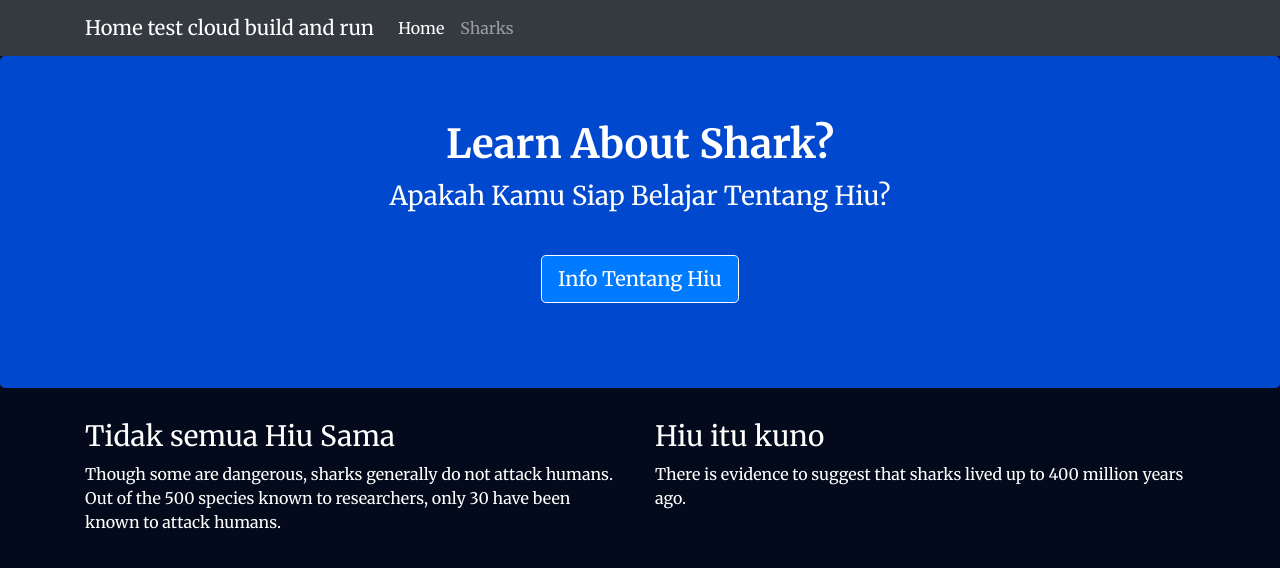
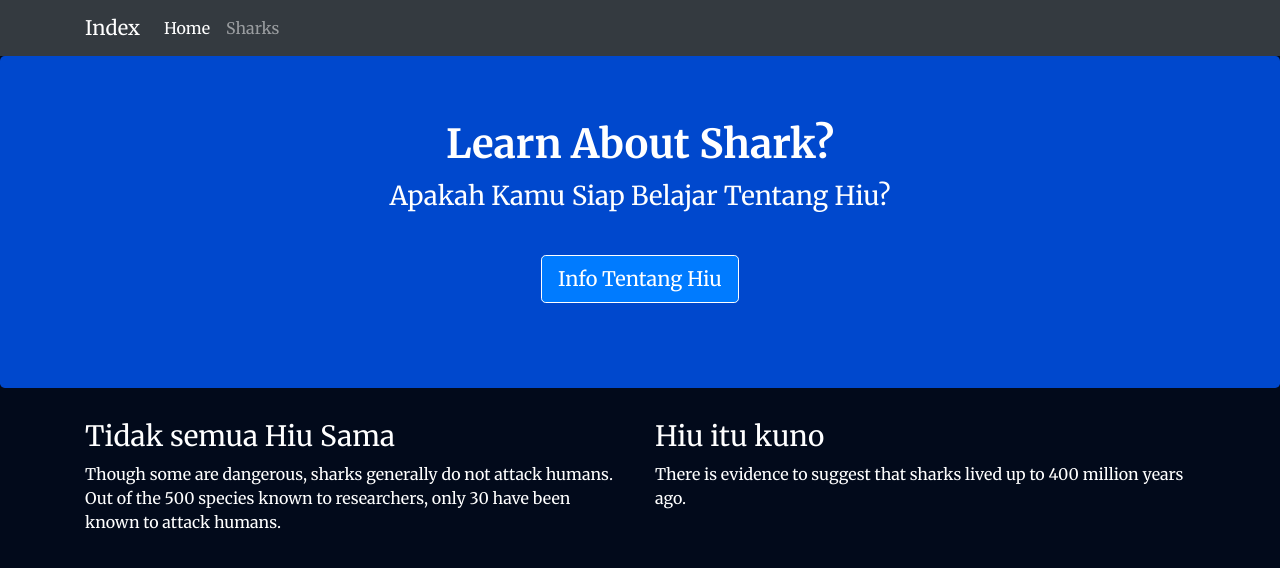
Before and after one commit to jibon777/nodejs-shark, a website: page views/index.html in a window 1280 px wide. Drawn offline with nearby package versions, Linux system fonts and the light colour scheme.

Commit message:
add tittle II

```diff
--- a/views/index.html
+++ b/views/index.html
@@ -14,7 +14,7 @@
     <nav class="navbar navbar-dark bg-dark navbar-static-top navbar-expand-md">
         <div class="container">
             <button type="button" class="navbar-toggler collapsed" data-toggle="collapse" data-target="#bs-example-navbar-collapse-1" aria-expanded="false"> <span class="sr-only">Toggle navigation</span>
-            </button> <a class="navbar-brand" href="#">Home test cloud build and run</a>
+            </button> <a class="navbar-brand" href="#">Index</a>
             <div class="collapse navbar-collapse" id="bs-example-navbar-collapse-1">
                 <ul class="nav navbar-nav mr-auto">
                     <li class="active nav-item"><a href="/" class="nav-link">Home</a>
```
